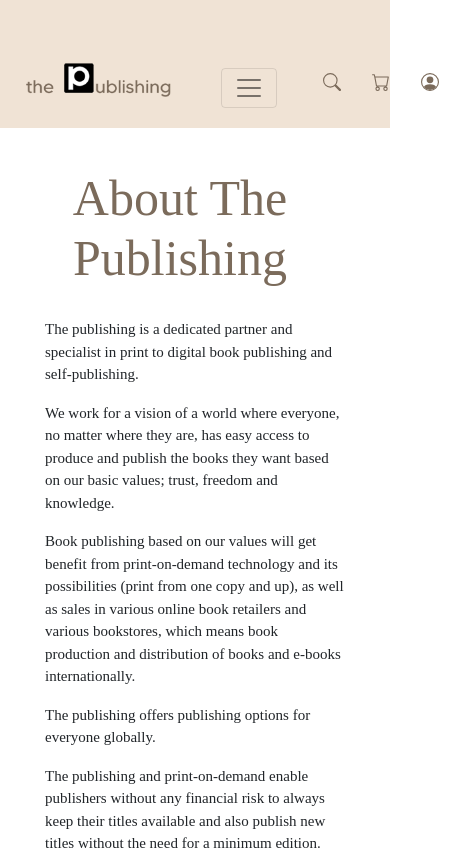
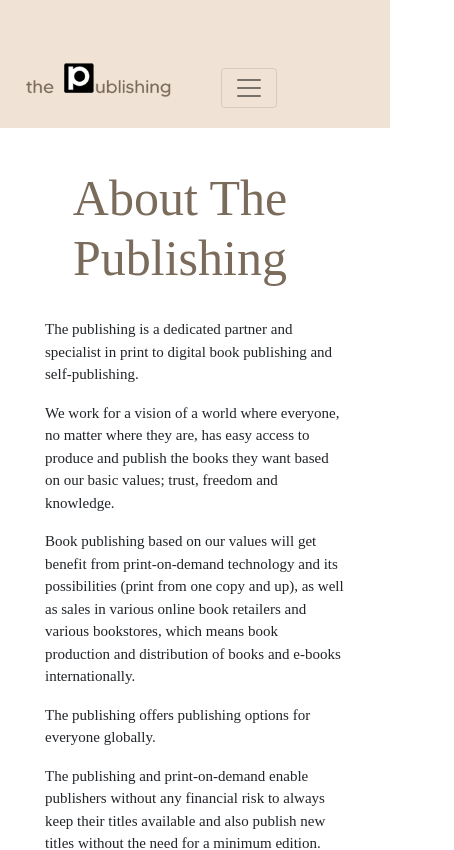
Before and after one commit to poloyacero/publish-web, a Next.js app: page /about in a window 390 px wide. Shown: the top 850 px of the page, 454 px wide, since content can reach past the window. Built offline with nearby package versions, Linux system fonts and the light colour scheme; a web font is replaced by a local one.

Commit message:
home page mobile view

```diff
--- a/components/NavMenu.module.css
+++ b/components/NavMenu.module.css
@@ -211,10 +211,7 @@
     width: 50%;
   }
   .utilitycontainer{
-    display: flex;
-    flex-direction: row;
-    font-size:12px ;
-    padding:0px;
+    display: none;
   }
   .logoWrapper {
     display: flex;
@@ -232,8 +229,15 @@
 
   .utilityMenu {
     text-align: right;
-    padding-right: 0px;
+    padding-right: 20px;
     text-align: left;
     padding-bottom: 12px;
   }
+  .navmenu {
+    text-transform: uppercase;
+    font-size: 13px;
+    margin-right: 10px;
+    font-weight: bold;
+    width: 100%;
+  }
 }
```
